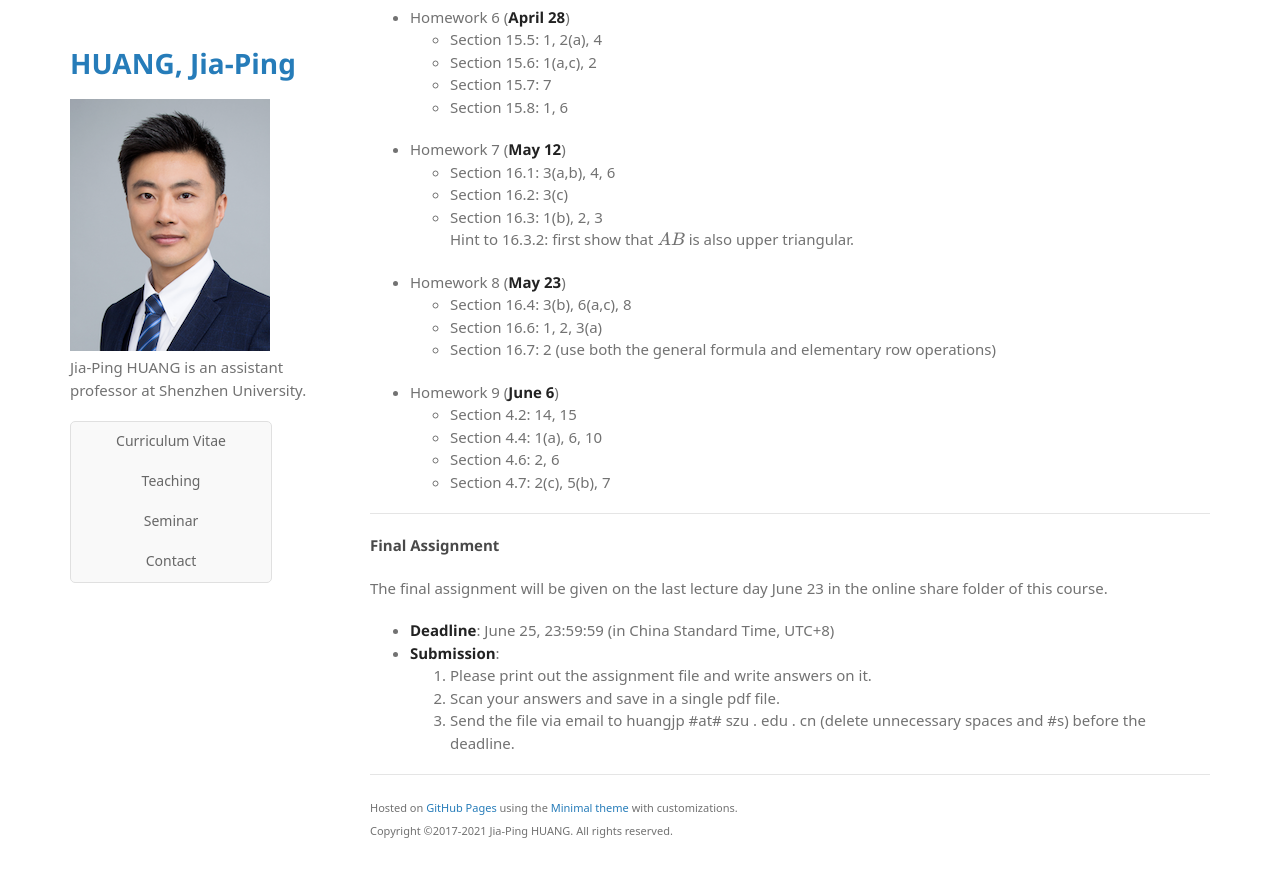
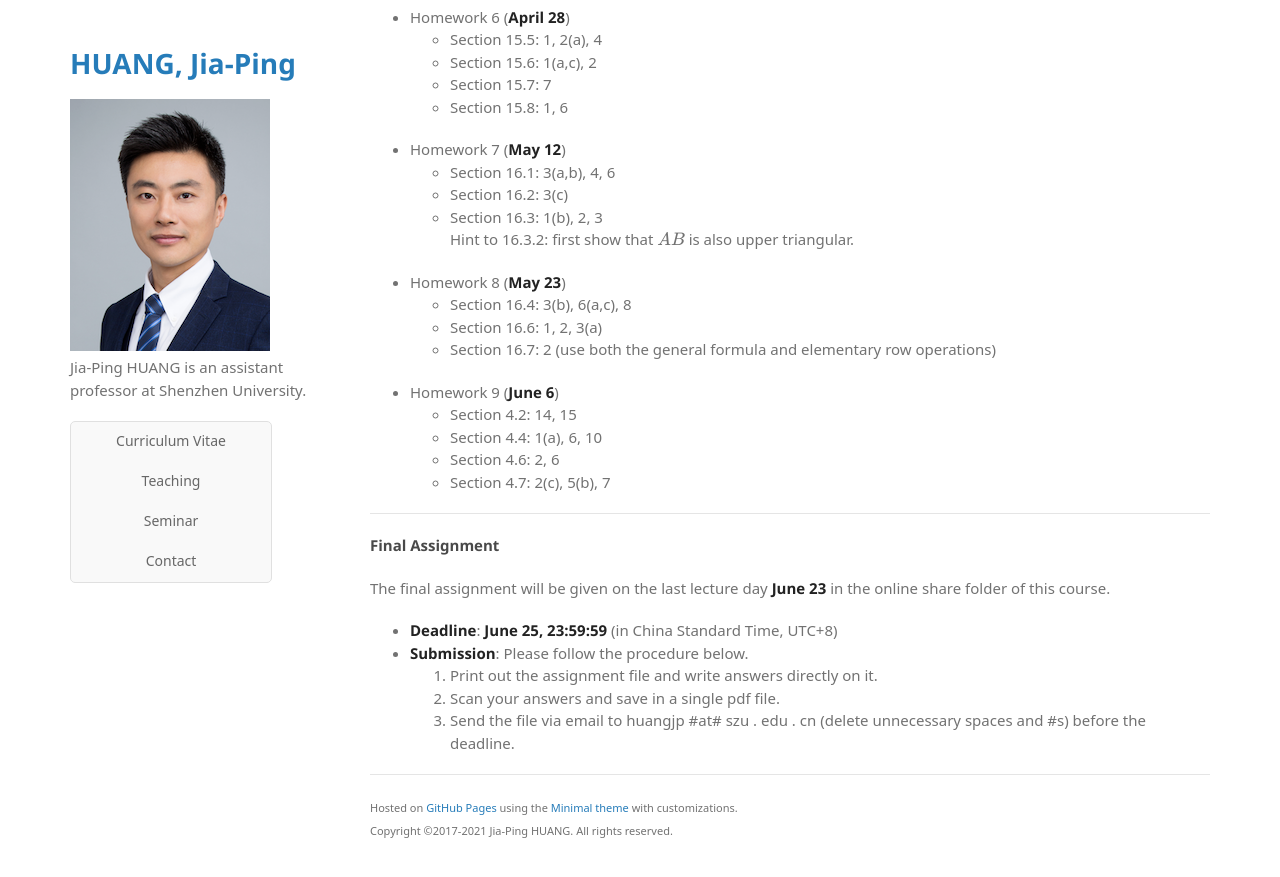
Before and after one commit to huangjp28/huangjp28.github.io, a Jekyll site: the page built from _teaching/02_mathc1.md, in a window 1280 px wide and 900 px high, scrolled down 2294 px. Shown: the top 877 px of the window. Built offline with Jekyll 4.4.1, drawn with Linux system fonts in a browser that asks for light colours; some web fonts are replaced; a script that is not in the unit is left out.

Commit message:
Update 02_mathc1.md

```diff
--- a/_teaching/02_mathc1.md
+++ b/_teaching/02_mathc1.md
@@ -121,11 +121,11 @@ Final exam: 60%
 ---
 #### Final Assignment
 
-The final assignment will be given on the last lecture day June 23 in the online share folder of this course.
+The final assignment will be given on the last lecture day **June 23** in the online share folder of this course.
 
-* **Deadline**: June 25, 23:59:59 (in China Standard Time, UTC+8)
-* **Submission**:
-  1. Please print out the assignment file and write answers on it.
+* **Deadline**: **June 25, 23:59:59** (in China Standard Time, UTC+8)
+* **Submission**: Please follow the procedure below.
+  1. Print out the assignment file and write answers directly on it.
   2. Scan your answers and save in a single pdf file.
   3. Send the file via email to huangjp #at# szu . edu . cn (delete unnecessary spaces and #s) before the deadline.
 
```
